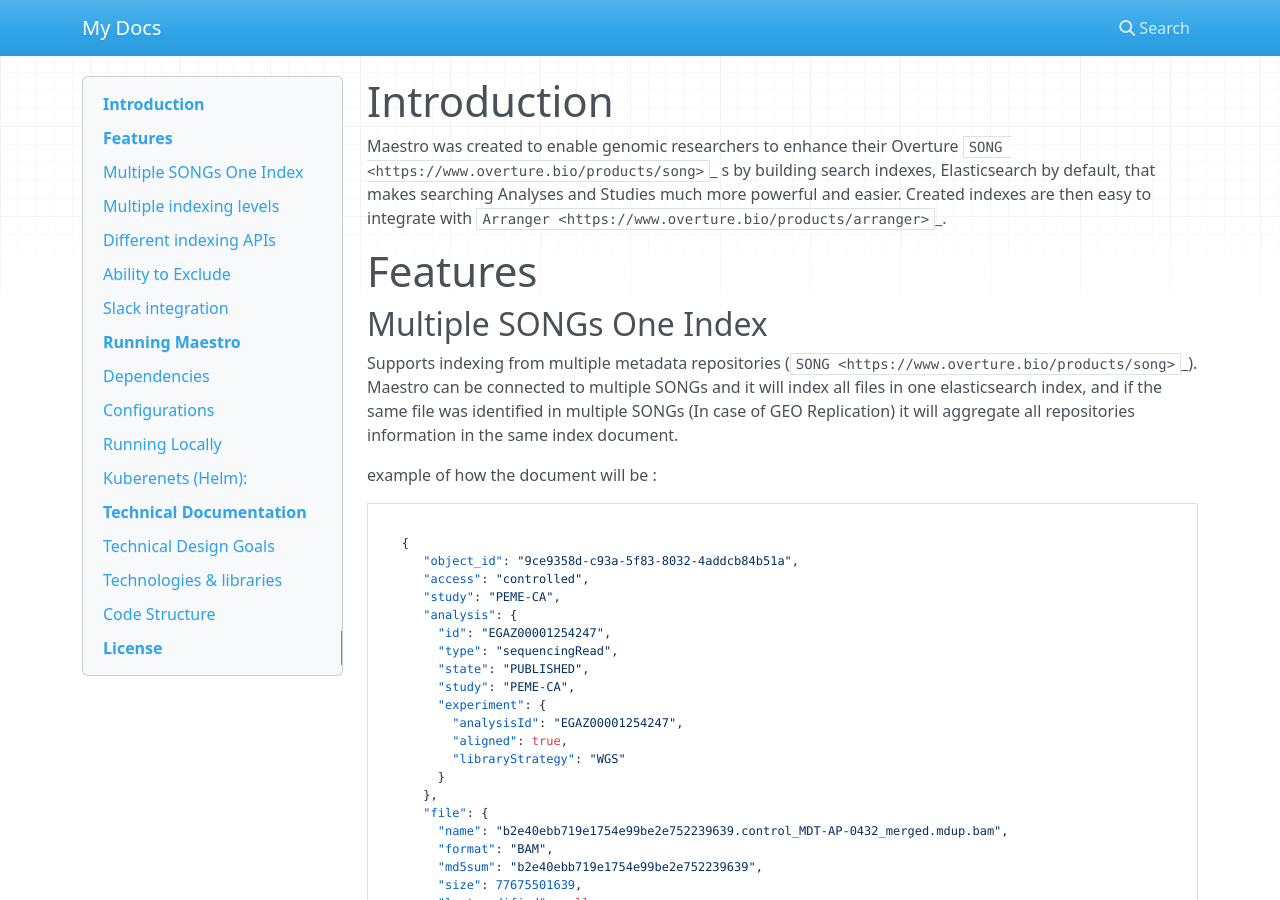
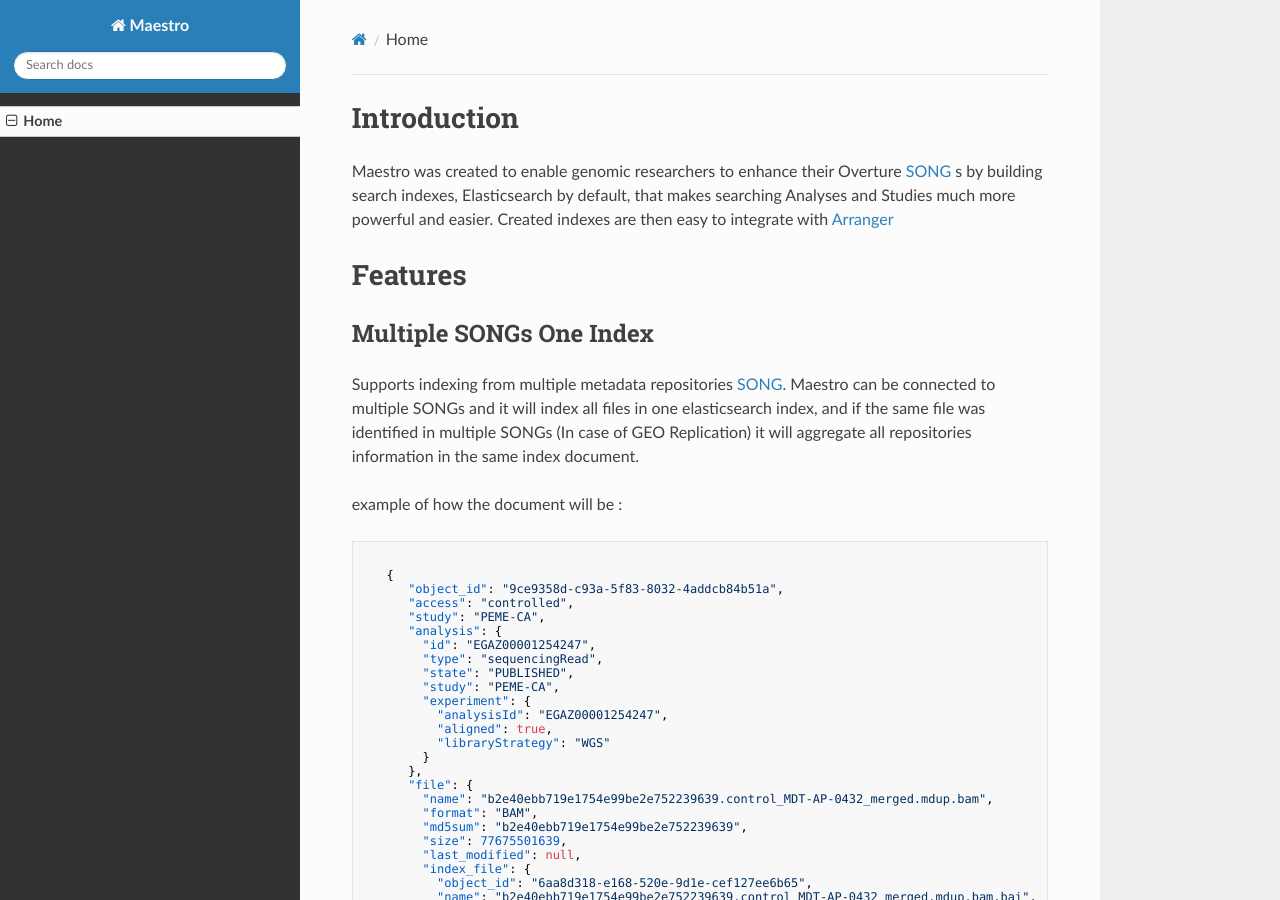
Before and after one commit to overture-stack/maestro, an MkDocs documentation site: the page built from docs/index.md, in a window 1280 px wide and 900 px high. Built offline with MkDocs 1.6.1, drawn with Linux system fonts in a browser that asks for light colours; nearby versions of some CDN libraries; some of the changed lines change nothing that is shown; some of the changed text lies outside the part shown.

Commit message:
update docs

````diff
--- a/docs/index.md
+++ b/docs/index.md
@@ -1,15 +1,13 @@
 
+#
 # Introduction
-
-Maestro was created to enable genomic researchers to enhance their Overture `SONG <https://www.overture.bio/products/song>`_
+Maestro was created to enable genomic researchers to enhance their Overture [SONG](https://www.overture.bio/products/song)
 s by building search indexes, Elasticsearch by default, that makes searching Analyses and Studies much more powerful and easier.
-Created indexes are then easy to integrate with `Arranger <https://www.overture.bio/products/arranger>`_.
+Created indexes are then easy to integrate with [Arranger](https://www.overture.bio/products/arranger)
 
 # Features
-
-
 ## Multiple SONGs One Index
-Supports indexing from multiple metadata repositories (`SONG <https://www.overture.bio/products/song>`_).
+Supports indexing from multiple metadata repositories [SONG](https://www.overture.bio/products/song).
 Maestro can be connected to multiple SONGs and it will index all files in one elasticsearch index, and if the same file was identified in multiple SONGs (In case of GEO Replication) it will aggregate all repositories information in the same index document.
 
 example of how the document will be :
@@ -341,7 +339,43 @@
 helm install -f values-override.yaml overture/maestro
 ```
 
+# Using Maestro
 
+Maestro can be used through either a message driven kafka topic or an HTTP json API
+## Http API
+
+- Index a Song Study:
+
+`POST http://maestro.host:11235/index/repository/<repo>/study/<studyId>`
+
+```bash
+curl -X POST \
+	http://localhost:11235/index/repository/collab/study/PACA-CA \
+	-H 'Content-Type: application/json' \
+	-H 'cache-control: no-cache' \
+	-d '{}'
+  ```
+- Index an analysis:
+
+`POST http://maestro.host:11235/index/repository/<repo>/study/<studyId>/analysis/<analysisId>`
+
+```bash
+	curl -X POST \
+	http://localhost:11235/index/repository/collab/study/PACA-CA/analysis/ad7cabf8-df45-40f8-9fcb-67d8933f46e6 \
+	-H 'Content-Type: application/json' \
+	-H 'cache-control: no-cache'
+```
+
+- Index a full repository:
+
+`POST http://maestro.host:11235/index/repository/<repo>`
+
+```bash
+	curl -X POST \
+	http://localhost:11235/index/repository/collab \
+	-H 'Content-Type: application/json' \
+	-H 'cache-control: no-cache'
+```
 # Technical Documentation
 
 ## Technical Design Goals
--- a/mkdocs.yml
+++ b/mkdocs.yml
@@ -1 +1,2 @@
-site_name: My Docs
+site_name: Maestro
+theme: readthedocs
````
